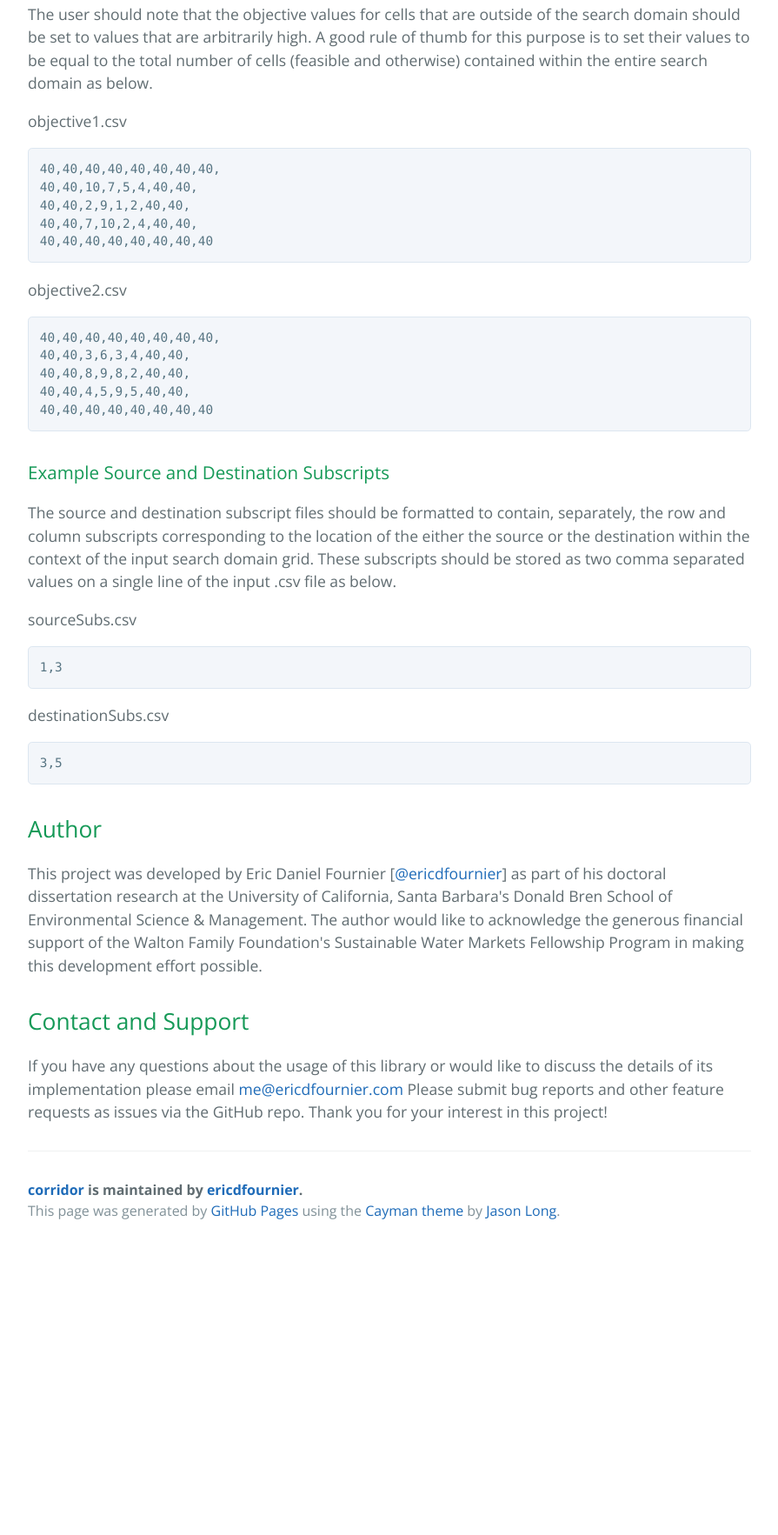
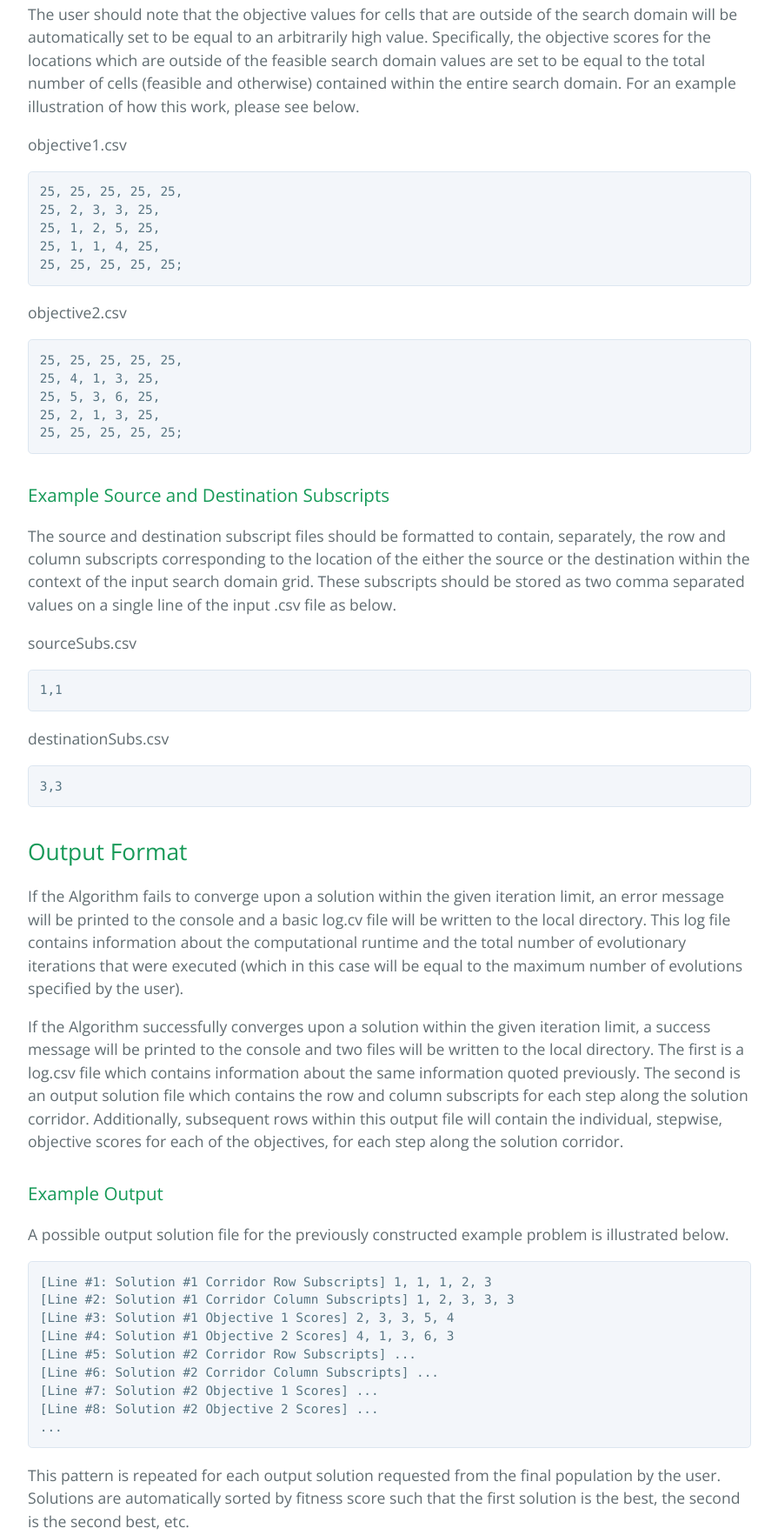
Before and after one commit to ericdfournier/corridor, a plain HTML site: page index.html in a window 1280 px wide. Shown: the part 1632-3397 px from the top of the page at 87% size, without its empty margins (192-1087 px from the left). Before the commit the page ends 3068 px from the top, so only its background shows below. Drawn offline with nearby package versions, Linux system fonts and the light colour scheme.

```diff
--- a/index.html
+++ b/index.html
@@ -38,7 +38,7 @@
 <p>The work contained in this library is based upon the MOGADOR algorithm that was first introduced by Zhang &amp; Armstrong (2008) in: <a href="http://www.envplan.com/abstract.cgi?id=b32167">http://www.envplan.com/abstract.cgi?id=b32167</a> . It also contains additional modifications to the initialization routine introduced by Fournier (2014) in: placeholderURL . </p>
 
 <h2>
-<a id="supported-input-formats" class="anchor" href="#supported-input-formats" aria-hidden="true"><span class="octicon octicon-link"></span></a>Supported Input Formats</h2>
+<a id="input-format" class="anchor" href="#input-format" aria-hidden="true"><span class="octicon octicon-link"></span></a>Input Format</h2>
 
 <p>All inputs must be formatted as comma delimited value (CSV) files. </p>
 
@@ -49,34 +49,34 @@
 
 <p>searchDomain.csv </p>
 
-<pre><code>0,0,0,0,0,0,0,0,
-0,0,1,1,1,1,0,0,
-0,0,1,1,1,1,0,0,
-0,0,1,1,1,1,0,0,
-0,0,0,0,0,0,0,0
+<pre><code>0, 0, 0, 0, 0,
+0, 1, 1, 1, 0,
+0, 1, 1, 1, 0,
+0, 1, 1, 1, 0,
+0, 0, 0, 0, 0
 </code></pre>
 
 <h3>
 <a id="example-search-objectives" class="anchor" href="#example-search-objectives" aria-hidden="true"><span class="octicon octicon-link"></span></a>Example Search Objectives</h3>
 
-<p>The user should note that the objective values for cells that are outside of the search domain should be set to values that are arbitrarily high. A good rule of thumb for this purpose is to set their values to be equal to the total number of cells (feasible and otherwise) contained within the entire search domain as below.</p>
+<p>The user should note that the objective values for cells that are outside of the search domain will be automatically set to be equal to an arbitrarily high value. Specifically, the objective scores for the locations which are outside of the feasible search domain values are set to be equal to the total number of cells (feasible and otherwise) contained within the entire search domain. For an example illustration of how this work, please see below. </p>
 
 <p>objective1.csv</p>
 
-<pre><code>40,40,40,40,40,40,40,40,
-40,40,10,7,5,4,40,40,
-40,40,2,9,1,2,40,40,
-40,40,7,10,2,4,40,40,
-40,40,40,40,40,40,40,40
+<pre><code>25, 25, 25, 25, 25,
+25, 2, 3, 3, 25,
+25, 1, 2, 5, 25,
+25, 1, 1, 4, 25,
+25, 25, 25, 25, 25;
 </code></pre>
 
 <p>objective2.csv</p>
 
-<pre><code>40,40,40,40,40,40,40,40,
-40,40,3,6,3,4,40,40,
-40,40,8,9,8,2,40,40,
-40,40,4,5,9,5,40,40,
-40,40,40,40,40,40,40,40
+<pre><code>25, 25, 25, 25, 25,
+25, 4, 1, 3, 25,
+25, 5, 3, 6, 25,
+25, 2, 1, 3, 25,
+25, 25, 25, 25, 25;
 </code></pre>
 
 <h3>
@@ -86,13 +86,38 @@
 
 <p>sourceSubs.csv</p>
 
-<pre><code>1,3
+<pre><code>1,1
 </code></pre>
 
 <p>destinationSubs.csv</p>
 
-<pre><code>3,5
+<pre><code>3,3
 </code></pre>
+
+<h2>
+<a id="output-format" class="anchor" href="#output-format" aria-hidden="true"><span class="octicon octicon-link"></span></a>Output Format</h2>
+
+<p>If the Algorithm fails to converge upon a solution within the given iteration limit, an error message will be printed to the console and a basic log.cv file will be written to the local directory. This log file contains information about the computational runtime and the total number of evolutionary iterations that were executed (which in this case will be equal to the maximum number of evolutions specified by the user). </p>
+
+<p>If the Algorithm successfully converges upon a solution within the given iteration limit, a success message will be printed to the console and two files will be written to the local directory. The first is a log.csv file which contains information about the same information quoted previously. The second is an output solution file which contains the row and column subscripts for each step along the solution corridor. Additionally, subsequent rows within this output file will contain the individual, stepwise, objective scores for each of the objectives, for each step along the solution corridor. </p>
+
+<h3>
+<a id="example-output" class="anchor" href="#example-output" aria-hidden="true"><span class="octicon octicon-link"></span></a>Example Output</h3>
+
+<p>A possible output solution file for the previously constructed example problem is illustrated below.</p>
+
+<pre><code>[Line #1: Solution #1 Corridor Row Subscripts] 1, 1, 1, 2, 3
+[Line #2: Solution #1 Corridor Column Subscripts] 1, 2, 3, 3, 3
+[Line #3: Solution #1 Objective 1 Scores] 2, 3, 3, 5, 4
+[Line #4: Solution #1 Objective 2 Scores] 4, 1, 3, 6, 3
+[Line #5: Solution #2 Corridor Row Subscripts] ...
+[Line #6: Solution #2 Corridor Column Subscripts] ...
+[Line #7: Solution #2 Objective 1 Scores] ...
+[Line #8: Solution #2 Objective 2 Scores] ...
+...
+</code></pre>
+
+<p>This pattern is repeated for each output solution requested from the final population by the user. Solutions are automatically sorted by fitness score such that the first solution is the best, the second is the second best, etc.  </p>
 
 <h2>
 <a id="author" class="anchor" href="#author" aria-hidden="true"><span class="octicon octicon-link"></span></a>Author</h2>
```
Also changed, not shown: params.json (+1 -1 lines).
